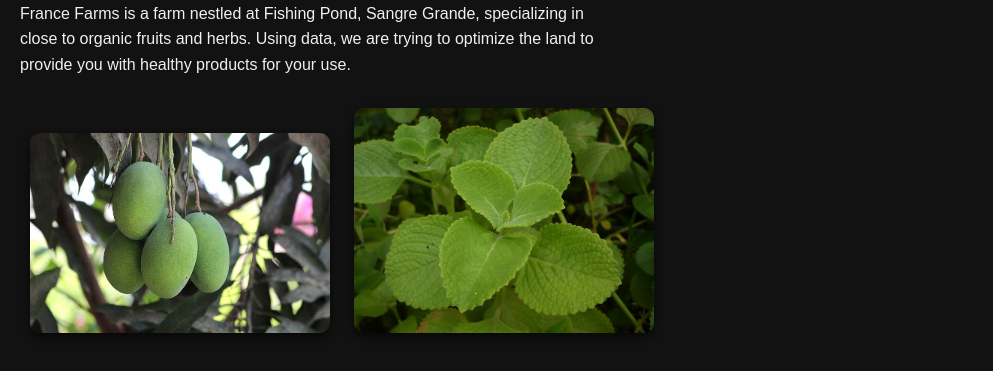
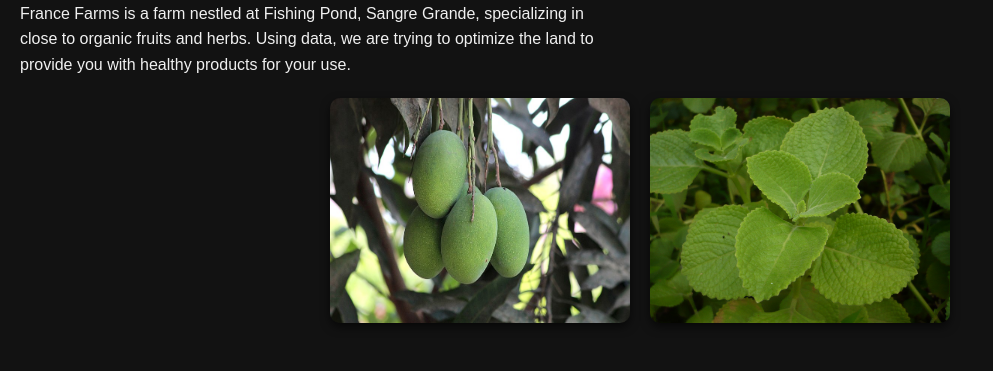
Before and after one commit to francefarms/francefarms.github.io, a plain HTML site: page about.html in a window 1280 px wide. Shown: the part 117-488 px from the top of the page, without its empty margins (0-993 px from the left). Drawn offline with Linux system fonts and the light colour scheme; files whose address does not match are found by name.

Commit message:
Update style.css

```diff
--- a/style.css
+++ b/style.css
@@ -1,4 +1,4 @@
-/* General dark mode style */
+/* Dark mode base */
 body {
   font-family: Arial, sans-serif;
   background-color: #121212;
@@ -29,13 +29,19 @@ p {
   line-height: 1.6;
 }
 
+/* Images container */
 .images {
+  display: flex;
+  flex-wrap: wrap;        /* allows wrapping on smaller screens */
+  gap: 20px;              /* space between images */
   margin-top: 20px;
+  justify-content: center; /* center align */
 }
 
 .images img {
-  max-width: 300px;
-  margin: 10px;
+  max-width: 100%;
+  width: 300px;           /* fixed width on desktop */
+  height: auto;
   border-radius: 10px;
   box-shadow: 0 4px 10px rgba(0,0,0,0.6);
 }
```
